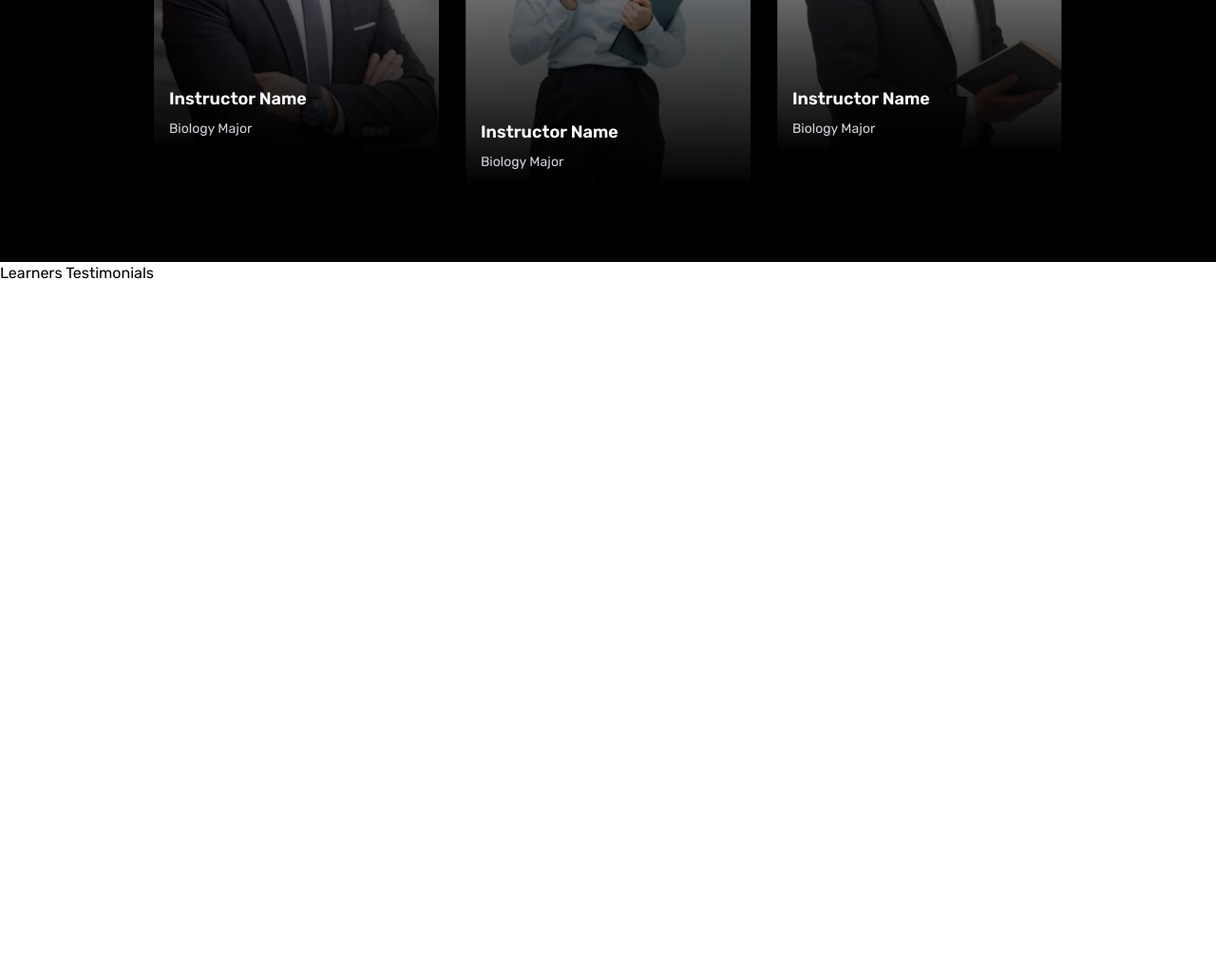
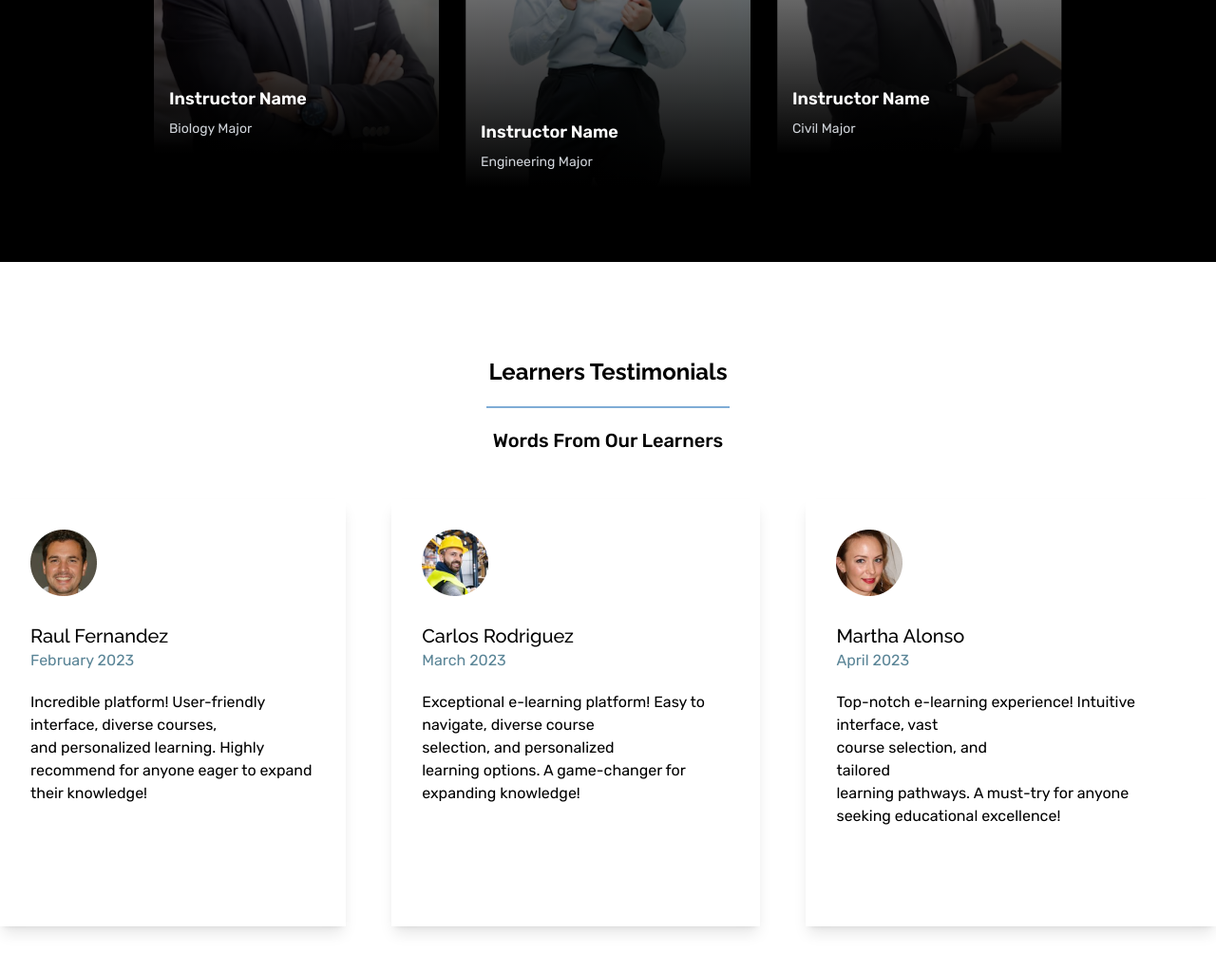
Before and after one commit to sabbir-offc/e-learner, a plain HTML site: page index.html in a window 1280 px wide. Shown: the part 1324-2346 px from the top of the page at 95% size. Before the commit the page ends 1624 px from the top, so only its background shows below. Drawn offline with nearby package versions, Linux system fonts and the light colour scheme.

Commit message:
testimonial section added

```diff
--- a/index.html
+++ b/index.html
@@ -100,7 +100,7 @@
             Your
             Learning
             Potential</h1>
-        <p class="text-xl text-white max-w-screen-md text-center mx-auto my-4">Empower
+        <p class="text-xl text-white md:max-w-screen-md w-3/4 md:w-auto text-center mx-auto my-4">Empower
             Yourself: Unleash
             Your
             Learning
@@ -110,10 +110,11 @@
             Platform.
             Discover a
             dynamic virtual environment designed to unlock the full scope of your educational journey</p>
-        <div class="w-1/2 mx-auto flex flex-wrap items-center justify-center gap-4">
-            <input type="text" name="" id="" placeholder="Search for Instructor" class="p-6 rounded-[10px] flex-1">
+        <div class="w-full md:w-1/2 mx-auto flex flex-col md:flex-row items-center justify-center gap-4">
+            <input type="text" name="" id="" placeholder="Search for Instructor"
+                class="p-6 rounded-[10px]  flex-1 w-3/4 md:w-auto">
             <button
-                class="bg-gradient-to-r from-[#7FACD6] to-[#598496] py-5 px-9 text-base font-semibold text-white rounded-[10px]">Start
+                class="bg-gradient-to-r from-[#7FACD6] to-[#598496] w-3/4 md:w-auto py-5 px-9 text-base font-semibold text-white rounded-[10px]">Start
                 Learning Now</button>
         </div>
     </section>
@@ -144,7 +145,7 @@
                 <div class="absolute bottom-4 left-4 text-left">
                     <h1 class="text-lg font-semibold text-white">Instructor Name</h1>
                     <p class="mt-2 text-sm text-gray-300">
-                        Biology Major
+                        Engineering Major
                     </p>
                 </div>
             </div>
@@ -154,7 +155,7 @@
                 <div class="absolute bottom-4 left-4 text-left">
                     <h1 class="text-lg font-semibold text-white">Instructor Name</h1>
                     <p class="mt-2 text-sm text-gray-300">
-                        Biology Major
+                        Civil Major
                     </p>
                 </div>
             </div>
@@ -164,8 +165,57 @@
 
 
     <!-- Testimonials Section -->
-    <section>
-        <h2>Learners Testimonials</h2>
+    <section class="min-h-screen flex justify-center items-center flex-col container mx-auto">
+        <div class="w-full text-center">
+
+            <h2 class="font-raleway font-bold text-2xl">Learners Testimonials</h2>
+            <div class="border-t-[#7FACD6] w-1/5 my-5 border-t-2 mx-auto">
+            </div>
+            <h3 class="text-xl font-medium">Words From Our Learners</h3>
+        </div>
+        <div class="flex justify-center items-center gap-12 mt-12">
+            <div class="p-8 shadow-lg h-[450px]">
+                <img src="assets/testimonial1.png" alt="" class="mb-7">
+                <div>
+                    <div class="mb-5">
+
+                        <h3 class="text-xl font-medium font-raleway">Raul Fernandez</h3>
+                        <p class="text-[#598496]">February 2023</p>
+                    </div>
+                    <p class="whitespace-pre-line">Incredible platform! User-friendly interface, diverse courses,
+                        and personalized learning. Highly
+                        recommend for anyone eager to expand their knowledge!</p>
+                </div>
+            </div>
+            <div class="p-8 shadow-lg h-[450px]">
+                <img src="assets/testimonial2.png" alt="" class="mb-7">
+                <div>
+                    <div class="mb-5">
+
+                        <h3 class="text-xl font-medium font-raleway">Carlos Rodriguez</h3>
+                        <p class="text-[#598496]">March 2023</p>
+                    </div>
+                    <p class="whitespace-pre-line">Exceptional e-learning platform! Easy to navigate, diverse course
+                        selection, and personalized
+                        learning options. A game-changer for expanding knowledge!</p>
+                </div>
+            </div>
+            <div class="p-8 shadow-lg h-[450px]">
+                <img src="assets/testimonial3.png" alt="" class="mb-7">
+                <div>
+                    <div class="mb-5">
+
+                        <h3 class="text-xl font-medium font-raleway">Martha Alonso</h3>
+                        <p class="text-[#598496]">April 2023</p>
+                    </div>
+                    <p class=" whitespace-pre-line"> Top-notch e-learning experience! Intuitive interface, vast
+                        course selection, and
+                        tailored
+                        learning pathways. A must-try for anyone seeking educational excellence!</p>
+                </div>
+            </div>
+
+        </div>
     </section>
 
 
```
Also changed, not shown: assets/testimonial1.png (added), assets/testimonial2.png (added), assets/testimonial3.png (added).
